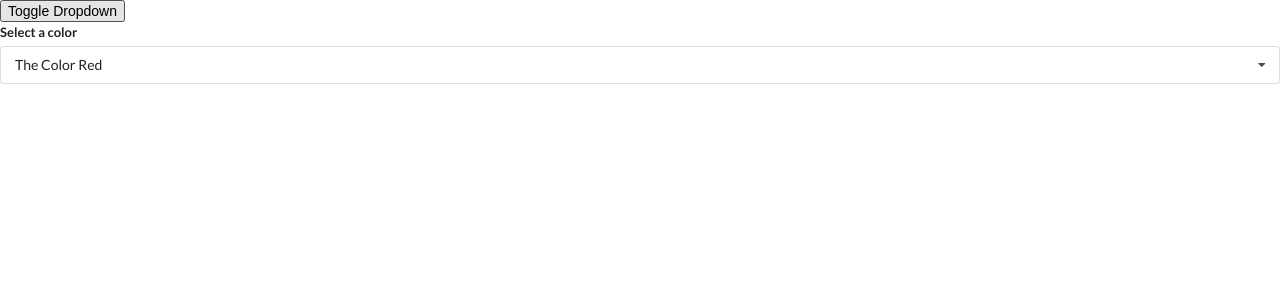
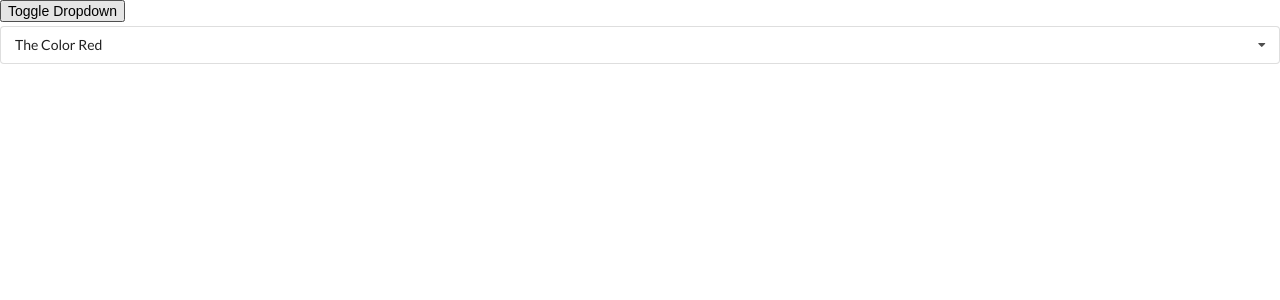
Before and after one commit to propbono/react-widgets, a React (Create React App) app: page / in a window 1280 px wide. Shown: the top 300 px of the page. Built offline with nearby package versions, Linux system fonts and the light colour scheme.

Commit message:
update Dropdown

```diff
--- a/src/components/Dropdown.js
+++ b/src/components/Dropdown.js
@@ -1,6 +1,6 @@
 import React, { useState, useEffect, useRef } from "react";
 
-const Dropdown = ({ options, selected, onSelectedChange }) => {
+const Dropdown = ({ options, selected, onSelectedChange, label }) => {
   const [toggle, setToggle] = useState(false);
   const ref = useRef();
 
@@ -39,7 +39,7 @@
   return (
     <div ref={ref} className="ui form">
       <div className="field">
-        <label className="label">Select a color</label>
+        <label className="label">{label}</label>
         <div
           onClick={() => setToggle(!toggle)}
           className={`ui selection dropdown ${toggle ? "visible active" : ""}`}
```
